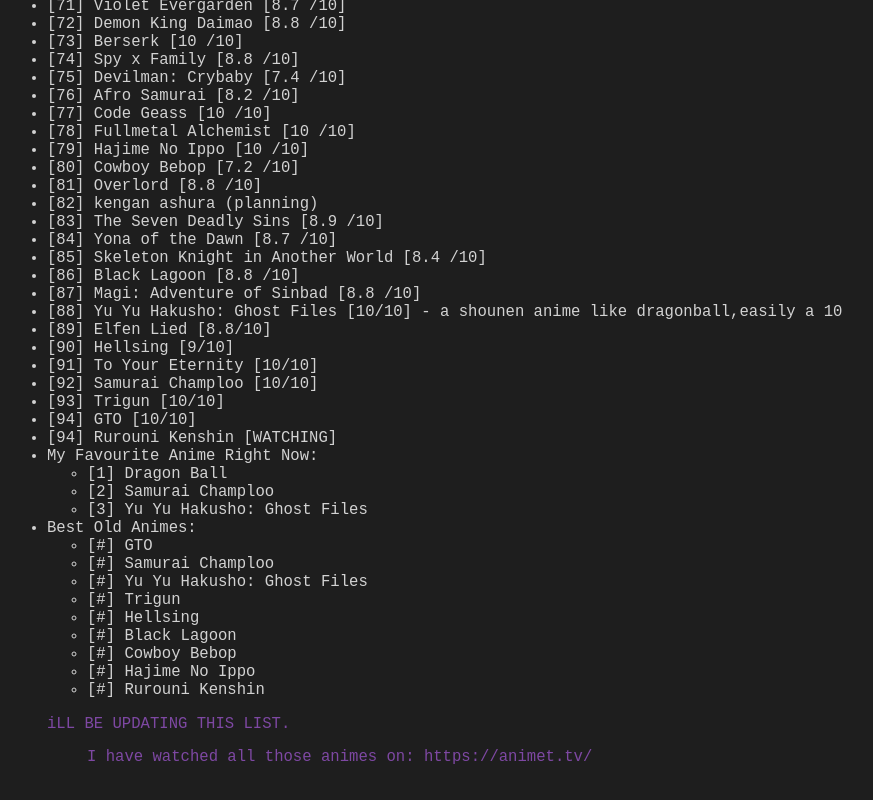
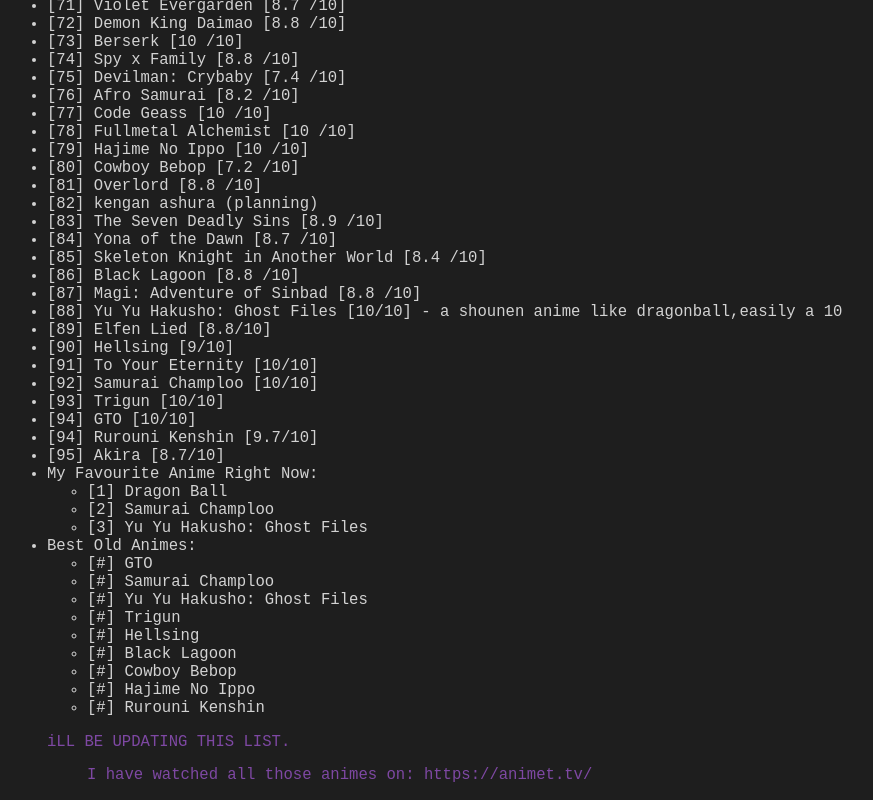
Before and after one commit to CryptedEx/MyAnimeList, a plain HTML site: page index.html in a window 1280 px wide. Shown: the part 1305-2105 px from the top of the page, without its empty margins (1-874 px from the left). Drawn offline with Linux system fonts and the light colour scheme.

Commit message:
Update index.html

```diff
--- a/index.html
+++ b/index.html
@@ -127,7 +127,8 @@
 <li>[92] Samurai Champloo [10/10] </li>
 <li>[93] Trigun [10/10] </li>
 <li>[94] GTO [10/10] </li>
-<li>[94] Rurouni Kenshin [WATCHING] </li>
+<li>[94] Rurouni Kenshin [9.7/10] </li>
+<li>[95] Akira [8.7/10] </li>
 			<li>My Favourite Anime Right Now:
 				<ul><li>[1] Dragon Ball</li></ul>
 				<ul><li>[2] Samurai Champloo</li></ul>
```
